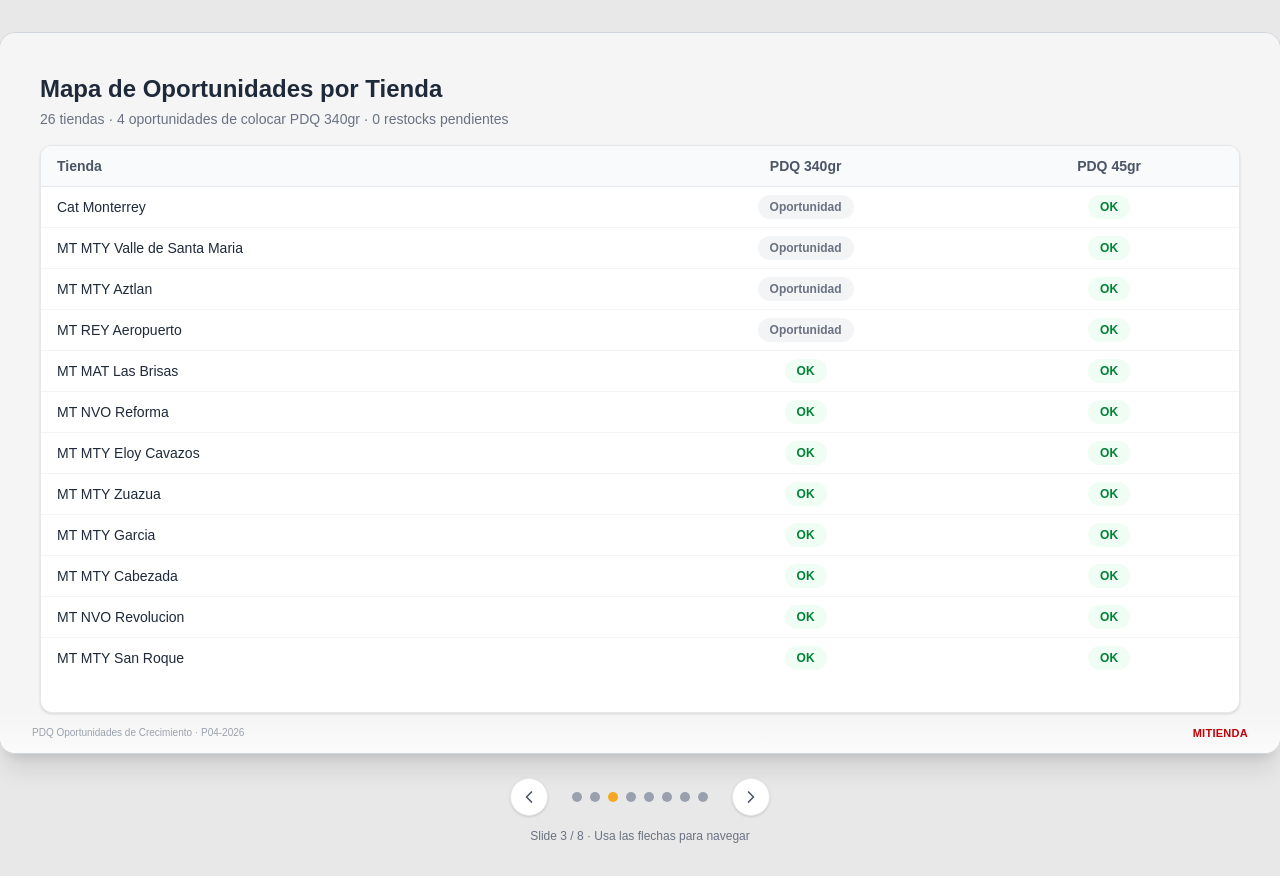
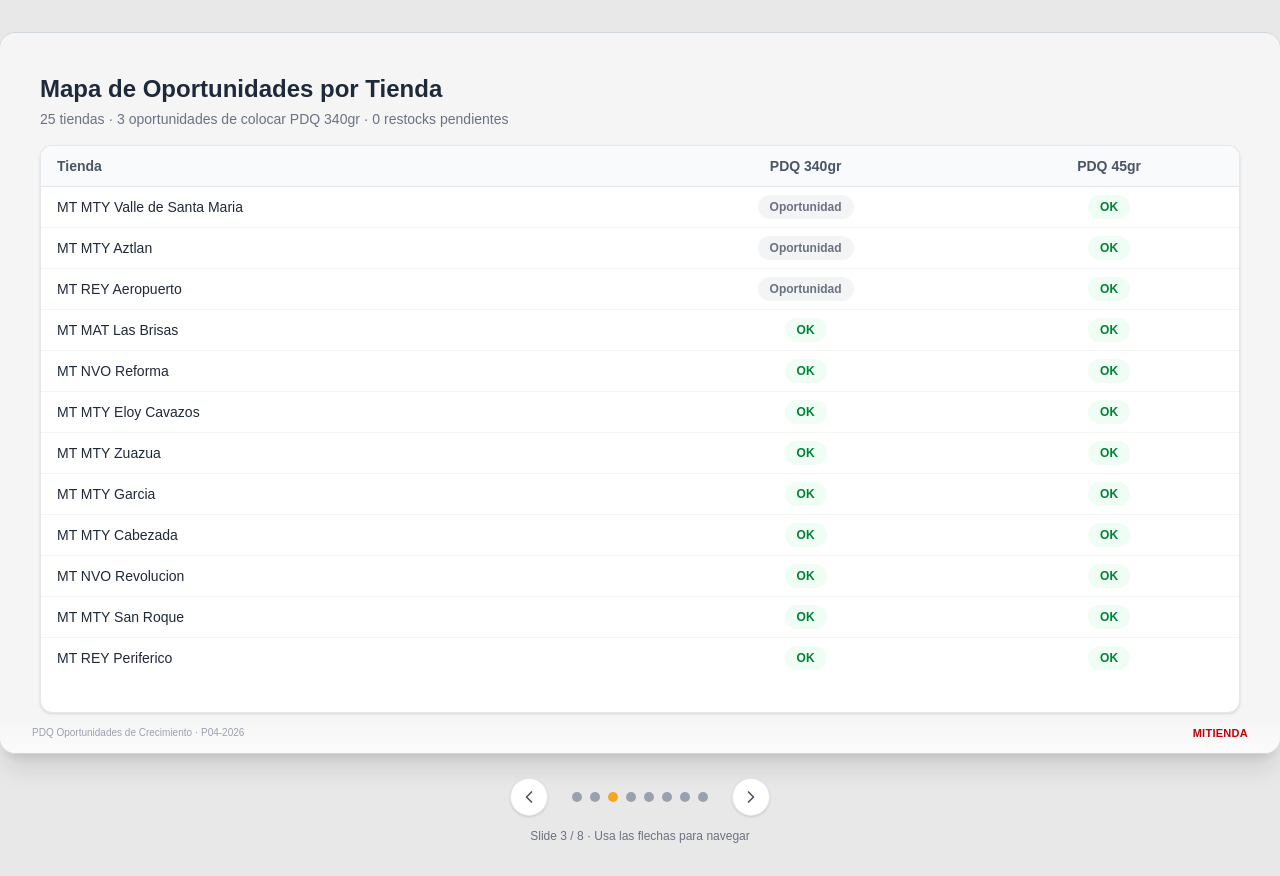
Before and after one commit to rushdatamx/semanalmitiendadelikos, a Next.js app: page / in a window 1280 px wide. Both pictures are taken after a click on the button 613 px from the left and 797 px from the top of the page. Built offline with nearby package versions, Linux system fonts and the light colour scheme.

Commit message:
Eliminar Cat Monterrey (CEDIS) de slides 3, 7 y 8

```diff
--- a/src/components/Slide3MapaOportunidades.tsx
+++ b/src/components/Slide3MapaOportunidades.tsx
@@ -11,7 +11,6 @@ interface StoreRow {
 }
 
 const stores: StoreRow[] = [
-  { tienda: "Cat Monterrey", pdq340: "SIN PRODUCTO", pdq45: "OK" },
   { tienda: "MT MTY Valle de Santa Maria", pdq340: "SIN PRODUCTO", pdq45: "OK" },
   { tienda: "MT MTY Aztlan", pdq340: "SIN PRODUCTO", pdq45: "OK" },
   { tienda: "MT REY Aeropuerto", pdq340: "SIN PRODUCTO", pdq45: "OK" },
@@ -48,7 +47,7 @@ export default function Slide3MapaOportunidades() {
   return (
     <SlideWrapper className="bg-[#F5F5F5] p-10">
       <h2 className="text-2xl font-bold text-gray-800 mb-1">Mapa de Oportunidades por Tienda</h2>
-      <p className="text-sm text-gray-500 mb-4">26 tiendas · 4 oportunidades de colocar PDQ 340gr · 0 restocks pendientes</p>
+      <p className="text-sm text-gray-500 mb-4">25 tiendas · 3 oportunidades de colocar PDQ 340gr · 0 restocks pendientes</p>
 
       <div className="bg-white rounded-xl shadow-sm border border-gray-200 overflow-hidden flex-1">
         <div className="overflow-y-auto max-h-[530px]">
--- a/src/components/Slide7Detalle340.tsx
+++ b/src/components/Slide7Detalle340.tsx
@@ -13,7 +13,6 @@ interface Row {
 }
 
 const data: Row[] = [
-  { tienda: "Cat Monterrey", sal: null, salUmb: 0, fuego: null, fuegoUmb: 0, jal: null, jalUmb: 0 },
   { tienda: "MT MTY Valle de Sta María", sal: null, salUmb: 0, fuego: null, fuegoUmb: 0, jal: null, jalUmb: 0 },
   { tienda: "MT MTY Aztlan", sal: null, salUmb: 0, fuego: null, fuegoUmb: 0, jal: null, jalUmb: 0 },
   { tienda: "MT REY Aeropuerto", sal: null, salUmb: 0, fuego: null, fuegoUmb: 0, jal: null, jalUmb: 0 },
@@ -62,7 +61,7 @@ export default function Slide7Detalle340() {
     <SlideWrapper className="bg-[#F5F5F5] p-10">
       <h2 className="text-2xl font-bold text-gray-800 mb-1">Detalle Inventario — PDQ 340gr</h2>
       <p className="text-sm text-gray-500 mb-3">
-        Inventario al 22-Feb-2026 · Umbral = 30% de venta promedio (últimos 4 periodos) · 22 tiendas activas · 4 sin producto
+        Inventario al 22-Feb-2026 · Umbral = 30% de venta promedio (últimos 4 periodos) · 22 tiendas activas · 3 sin producto
       </p>
 
       <div className="bg-white rounded-xl shadow-sm border border-gray-200 overflow-hidden flex-1">
--- a/src/components/Slide8Detalle45.tsx
+++ b/src/components/Slide8Detalle45.tsx
@@ -13,7 +13,6 @@ interface Row {
 }
 
 const data: Row[] = [
-  { tienda: "Cat Monterrey", nat: 0, natUmb: 0, fuego: 0, fuegoUmb: 0, jal: 0, jalUmb: 0 },
   { tienda: "MT MAT Las Brisas", nat: 192, natUmb: 130, fuego: 179, fuegoUmb: 98, jal: 209, jalUmb: 95 },
   { tienda: "MT NVO Reforma", nat: 292, natUmb: 126, fuego: 281, fuegoUmb: 92, jal: 299, jalUmb: 84 },
   { tienda: "MT MTY Eloy Cavazos", nat: 456, natUmb: 80, fuego: 424, fuegoUmb: 72, jal: 412, jalUmb: 80 },
@@ -60,7 +59,7 @@ export default function Slide8Detalle45() {
     <SlideWrapper className="bg-[#F5F5F5] p-10">
       <h2 className="text-2xl font-bold text-gray-800 mb-1">Detalle Inventario — PDQ 45gr</h2>
       <p className="text-sm text-gray-500 mb-3">
-        Inventario al 22-Feb-2026 · Umbral = 30% de venta promedio (últimos 4 periodos) · 26 tiendas · 100% cobertura
+        Inventario al 22-Feb-2026 · Umbral = 30% de venta promedio (últimos 4 periodos) · 25 tiendas · 100% cobertura
       </p>
 
       <div className="bg-white rounded-xl shadow-sm border border-gray-200 overflow-hidden flex-1">
```
